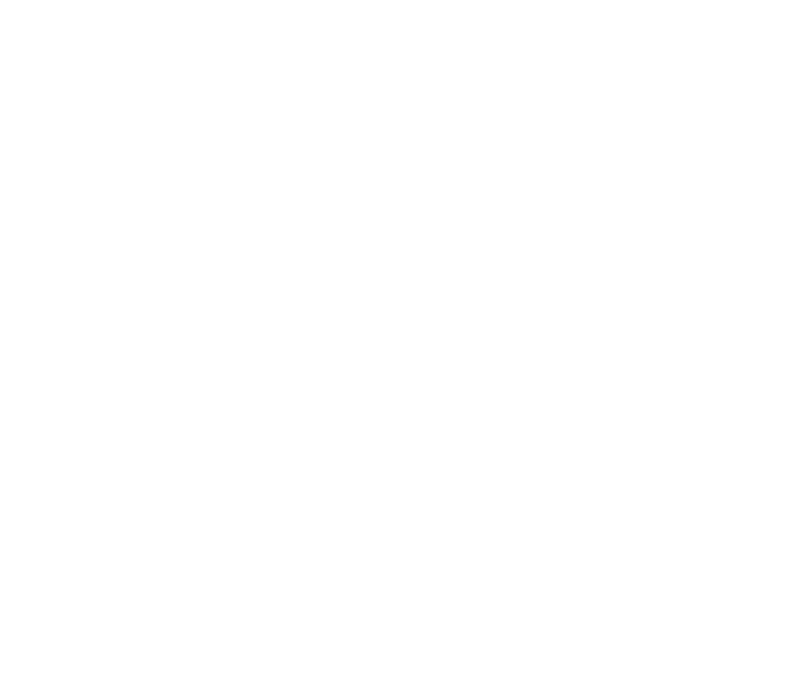
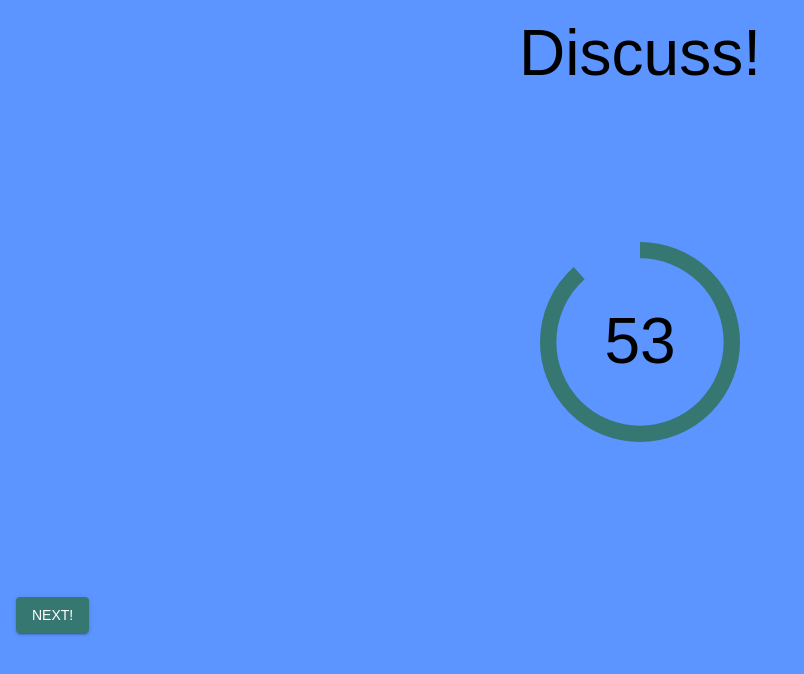
Before and after one commit to legaljustus/scamp-it, a React (Create React App) app: page /pitch in a window 1280 px wide. Before the commit this address had no page. Shown: the top 674 px of the page, without its empty margins (0-804 px from the left). Built offline with nearby package versions, Linux system fonts and the light colour scheme.

Commit message:
all main functionalities done

```diff
--- a/src/App.tsx
+++ b/src/App.tsx
@@ -2,7 +2,9 @@ import { ThemeProvider } from "@mui/material";
 import React from "react";
 import { BrowserRouter, Route, Routes } from "react-router-dom";
 import { HomePage } from "./pages/home/homepage";
+import { PitchPage } from "./pages/Pitch/Pitch";
 import { QuestionPage } from "./pages/Question/QuestionPage";
+import { TimerPage } from "./pages/Timer/TimerPage";
 import theme from "./theme";
 
 
@@ -24,6 +26,18 @@ function App() {
               <QuestionPage/>
             }
           />
+          <Route
+            path="/timer"
+            element={
+              <TimerPage/>
+            }
+          />
+          <Route
+            path="/pitch"
+            element={
+              <PitchPage/>
+            }
+          />
         </Routes>
       </BrowserRouter>
     </ThemeProvider>
--- /dev/null
+++ b/src/pages/Pitch/Pitch.tsx
@@ -0,0 +1,85 @@
+import { Button, Grid, Modal, Paper, Typography } from "@mui/material";
+import React from "react";
+import { useNavigate } from "react-router-dom";
+import { SCAMPER } from "../../variables";
+import { PrototypingTimer } from "../Timer/prototypingTimer";
+
+
+export const PitchPage = () => {
+    let navigate = useNavigate();
+
+    const [open, setOpen] = React.useState(false);
+    const handleOpen = () => setOpen(true);
+    const handleClose = () => setOpen(false);
+
+    const DoneModal = () => {
+
+        return (
+          <Modal open={open}>
+            <Paper
+              sx={{
+                mx: "auto",
+                mt: "40vh",
+                maxWidth: "80%",
+                p: 2,
+              }}
+            >
+              <Typography variant="h4" fontWeight={"bold"} textAlign="center">
+                Klaar!
+              </Typography>
+              <Button variant="contained" color="secondary"
+                onClick={()=> navigate('/')}
+              >
+                Opnieuw spelen
+              </Button>
+            </Paper>
+          </Modal>
+        );
+    }
+
+    const currentLetter = localStorage.getItem("letter")!;
+
+    const handleNextQuestions = () => {
+        let qIndex = SCAMPER.indexOf(currentLetter.replaceAll('"', ""));
+        console.log(qIndex)
+        if(qIndex < 6){
+        localStorage.setItem("letter", JSON.stringify(SCAMPER[qIndex + 1].toString()));
+        navigate("/question");
+        }
+        if(qIndex === 6){
+            setOpen(true);
+        }
+    };
+
+    return (
+      <React.Fragment>
+        <DoneModal />
+        <Grid
+          container
+          height={"100vh"}
+          sx={{
+            backgroundColor: "primary.main",
+            padding: 2,
+          }}
+        >
+          <Grid item xs={12}>
+            <Typography variant="h1" textAlign="center">
+              Discuss!
+            </Typography>
+          </Grid>
+          <Grid item xs={12}>
+            <PrototypingTimer />
+          </Grid>
+          <Grid item xs={12}>
+            <Button
+              variant="contained"
+              color="secondary"
+              onClick={() => handleNextQuestions()}
+            >
+              Next!
+            </Button>
+          </Grid>
+        </Grid>
+      </React.Fragment>
+    );
+}
--- a/src/pages/Question/QuestionPage.tsx
+++ b/src/pages/Question/QuestionPage.tsx
@@ -32,8 +32,8 @@ export const QuestionPage = () => {
     }
     const HandleNext = () =>{
         if(playerCount === Players){
-            console.log(userQuestions);
-            //navigate("/timer");
+            localStorage.setItem("userQuestions", JSON.stringify(userQuestions));
+            navigate("/timer");
         }
         else{
             NextPlayer();
--- /dev/null
+++ b/src/pages/Timer/TimerPage.tsx
@@ -0,0 +1,49 @@
+import { Button, Grid, Typography } from "@mui/material";
+import React from "react";
+import { useNavigate } from "react-router-dom";
+import { PrototypingTimer } from "./prototypingTimer";
+
+
+export const TimerPage = () => {
+    let navigate = useNavigate();
+    const userQuestions = JSON.parse(localStorage.getItem("userQuestions")!);
+
+    return (
+      <React.Fragment>
+        <Grid
+          container
+          height={"100vh"}
+          sx={{
+            backgroundColor: "primary.main",
+            padding: 2,
+          }}
+        >
+          <Grid item xs={12}>
+            <Typography variant="h1" textAlign="center">
+              Prototype!
+            </Typography>
+          </Grid>
+          <Grid item xs={12}>
+            <PrototypingTimer />
+          </Grid>
+          <Grid item xs={12}>
+            <Button variant="contained" color="secondary"
+              onClick={()=> navigate("/pitch")}
+            >
+              Ready to pitch?
+            </Button>
+          </Grid>
+          <Grid item xs={12}>
+            <Typography>Player questions:</Typography>
+            <Typography>
+              <ol>
+                {userQuestions.map((txt: string) => (
+                  <li>{txt}</li>
+                ))}
+              </ol>
+            </Typography>
+          </Grid>
+        </Grid>
+      </React.Fragment>
+    );
+}
--- /dev/null
+++ b/src/pages/Timer/prototypingTimer.tsx
@@ -0,0 +1,74 @@
+import { Box, Typography } from "@mui/material";
+import CircularProgress, {
+  CircularProgressProps
+} from "@mui/material/CircularProgress";
+import React, { FunctionComponent, useEffect, useState } from "react";
+
+
+export const PrototypingTimer = () => {
+    function CircularProgressWithLabel(
+        props:
+            CircularProgressProps & { value: number },
+        ) {
+        return (
+          <Box sx={{ position: "relative", display: "inline-flex", width: '100%' }}>
+            <CircularProgress
+                variant="determinate"
+                color={"secondary"}
+                value={props.value*1.66667}
+                size={200}
+                sx={{
+                  mx:'auto'
+                }}
+            />
+            <Box
+              sx={{
+                top: 0,
+                left: 0,
+                bottom: 0,
+                right: 0,
+                position: "absolute",
+                display: "flex",
+                alignItems: "center",
+                justifyContent: "center",
+              }}
+            >
+              <Typography variant="h1" component="div">
+                {`${Math.round(props.value)}`}
+              </Typography>
+            </Box>
+          </Box>
+        );
+    }
+
+    const Timer:FunctionComponent<{seconds: number}> = ({seconds}) => {
+      // initialize timeLeft with the seconds prop
+      const [timeLeft, setTimeLeft] = useState(seconds);
+
+
+      useEffect(() => {
+        // exit early when we reach 0
+        if (!timeLeft) return;
+
+        // save intervalId to clear the interval when the
+        // component re-renders
+        const intervalId = setInterval(() => {
+          setTimeLeft(timeLeft - 1);
+        }, 1000);
+
+        // clear interval on re-render to avoid memory leaks
+        return () => clearInterval(intervalId);
+        // add timeLeft as a dependency to re-rerun the effect
+        // when we update it
+      }, [timeLeft]);
+
+      return (
+          <CircularProgressWithLabel value={timeLeft}/>
+      );
+    };
+
+
+    return (
+        <Timer seconds={60}/>
+    );
+}
--- a/src/variables.tsx
+++ b/src/variables.tsx
@@ -1,11 +1,11 @@
 export const SCAMPER = [
-    'Substitute',
-    'Combine',
-    'Adapt',
-    'Modify',
-    'Put to another use',
-    'Eliminate',
-    'Reverse'
+    "Substitute",
+    "Combine",
+    "Adapt",
+    "Modify",
+    "Put-to-another-use",
+    "Eliminate",
+    "Reverse"
 ]
 
 interface IQuestions {
@@ -112,7 +112,7 @@ export const questions: IQuestions = {
     "What can you remove or make smaller, condensed, lower, shorter or lighter—or streamline, split up or understate?",
     "What can I change in this way or that way so as to achieve such and such a result?",
   ],
-  "Put to other use": [
+  "Put-to-another-use": [
     "In what ways can the concept be used other than its original intended use?",
     "Who else might be able/interested to use the concept ?",
     "What other markets/niches can the concept be used in?",
```
